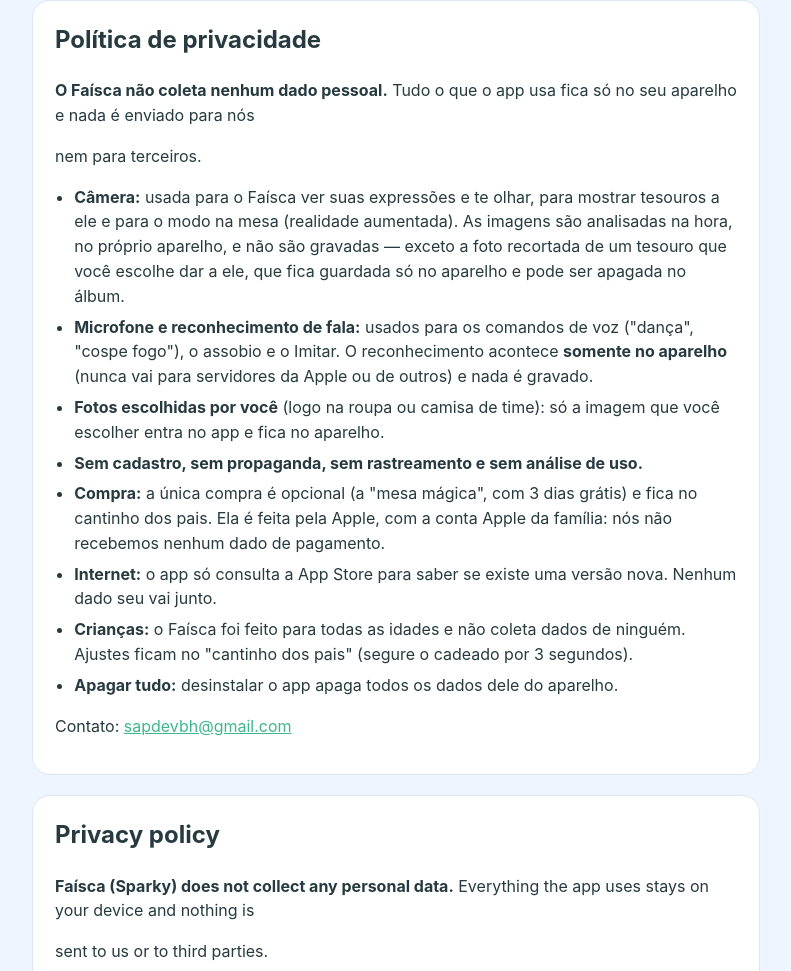
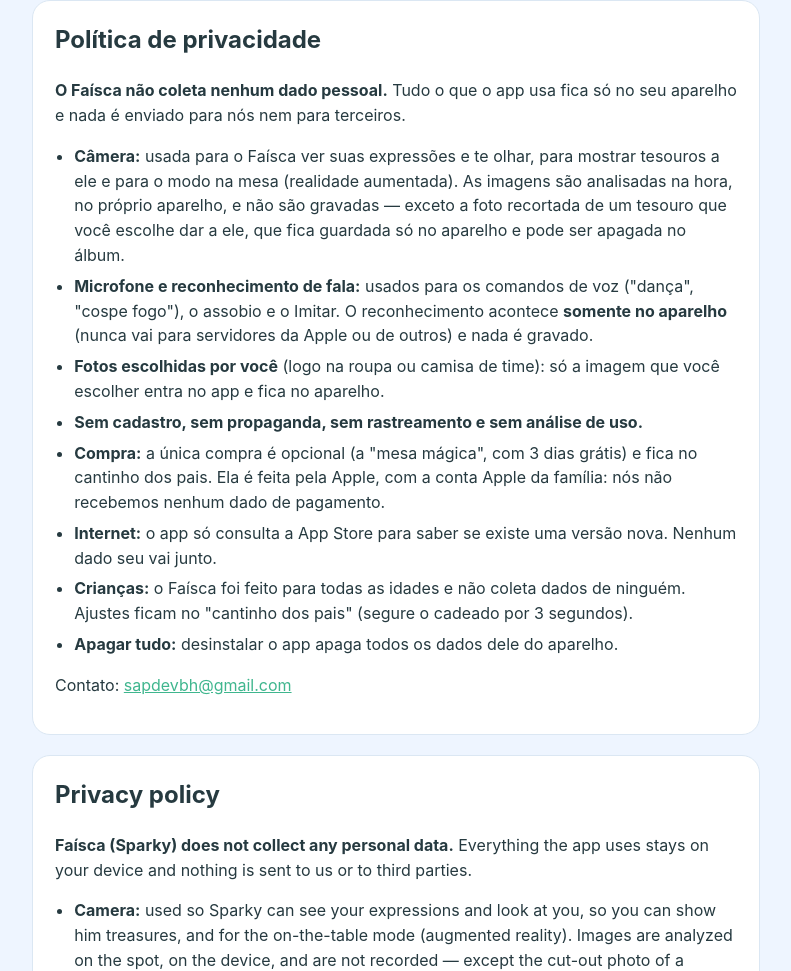
Before and after one commit to esoliveira/faisca-app, a plain HTML site: page privacidade.html in a window 1280 px wide. Shown: the part 201-1172 px from the top of the page, without its empty margins (244-1035 px from the left). Drawn offline with Linux system fonts and the light colour scheme.

Commit message:
Site: parágrafos da privacidade inteiros (estavam partidos ao meio)
Co-Authored-By: Claude Opus 5.5 <noreply@anthropic.com>

```diff
--- a/privacidade.html
+++ b/privacidade.html
@@ -10,8 +10,7 @@
 <nav><a href="#pt">Português</a><a href="#en">English</a><a href="#es">Español</a><a href="index.html">Início</a></nav>
 <section id="pt">
 <h2>Política de privacidade</h2>
-<p><strong>O Faísca não coleta nenhum dado pessoal.</strong> Tudo o que o app usa fica só no seu aparelho e nada é enviado para nós</p>
-<p>nem para terceiros.</p>
+<p><strong>O Faísca não coleta nenhum dado pessoal.</strong> Tudo o que o app usa fica só no seu aparelho e nada é enviado para nós nem para terceiros.</p>
 <ul>
 <li><strong>Câmera:</strong> usada para o Faísca ver suas expressões e te olhar, para mostrar tesouros a ele e para o modo na mesa (realidade aumentada). As imagens são analisadas na hora, no próprio aparelho, e não são gravadas — exceto a foto recortada de um tesouro que você escolhe dar a ele, que fica guardada só no aparelho e pode ser apagada no álbum.</li>
 <li><strong>Microfone e reconhecimento de fala:</strong> usados para os comandos de voz (&quot;dança&quot;, &quot;cospe fogo&quot;), o assobio e o Imitar. O reconhecimento acontece <strong>somente no aparelho</strong> (nunca vai para servidores da Apple ou de outros) e nada é gravado.</li>
@@ -26,8 +25,7 @@
 </section>
 <section id="en">
 <h2>Privacy policy</h2>
-<p><strong>Faísca (Sparky) does not collect any personal data.</strong> Everything the app uses stays on your device and nothing is</p>
-<p>sent to us or to third parties.</p>
+<p><strong>Faísca (Sparky) does not collect any personal data.</strong> Everything the app uses stays on your device and nothing is sent to us or to third parties.</p>
 <ul>
 <li><strong>Camera:</strong> used so Sparky can see your expressions and look at you, so you can show him treasures, and for the on-the-table mode (augmented reality). Images are analyzed on the spot, on the device, and are not recorded — except the cut-out photo of a treasure you choose to give him, which is kept only on the device and can be deleted in the album.</li>
 <li><strong>Microphone and speech recognition:</strong> used for voice commands (&quot;dance&quot;, &quot;breathe fire&quot;), whistling and Copy Me. Recognition happens <strong>on the device only</strong> (it never goes to Apple&#x27;s or anyone&#x27;s servers) and nothing is recorded.</li>
@@ -42,8 +40,7 @@
 </section>
 <section id="es">
 <h2>Política de privacidad</h2>
-<p><strong>Faísca (Chispa) no recopila ningún dato personal.</strong> Todo lo que usa la app se queda en tu dispositivo y nada se</p>
-<p>envía a nosotros ni a terceros.</p>
+<p><strong>Faísca (Chispa) no recopila ningún dato personal.</strong> Todo lo que usa la app se queda en tu dispositivo y nada se envía a nosotros ni a terceros.</p>
 <ul>
 <li><strong>Cámara:</strong> para que Chispa vea tus gestos y te mire, para mostrarle tesoros y para el modo sobre la mesa (realidad aumentada). Las imágenes se analizan al momento, en el dispositivo, y no se graban — salvo la foto recortada de un tesoro que eliges darle, que se guarda solo en el dispositivo y se puede borrar en el álbum.</li>
 <li><strong>Micrófono y reconocimiento de voz:</strong> para los comandos de voz (&quot;baila&quot;, &quot;echa fuego&quot;), el silbido y el Imitar. El reconocimiento ocurre <strong>solo en el dispositivo</strong> (nunca va a servidores de Apple ni de otros) y nada se graba.</li>
```
